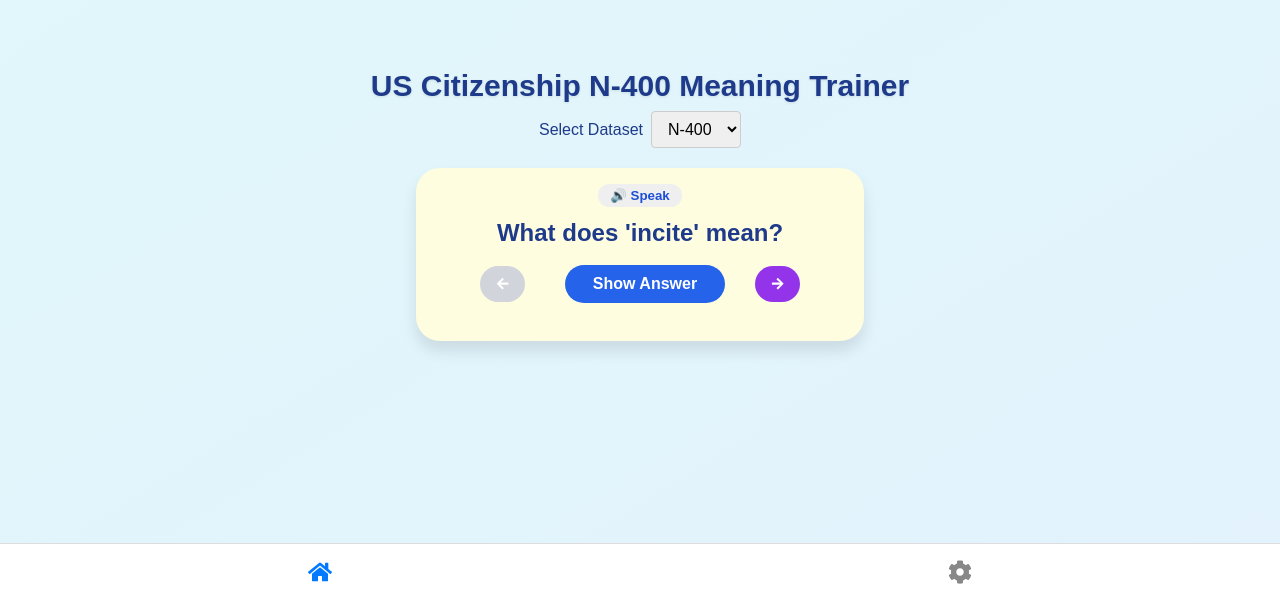
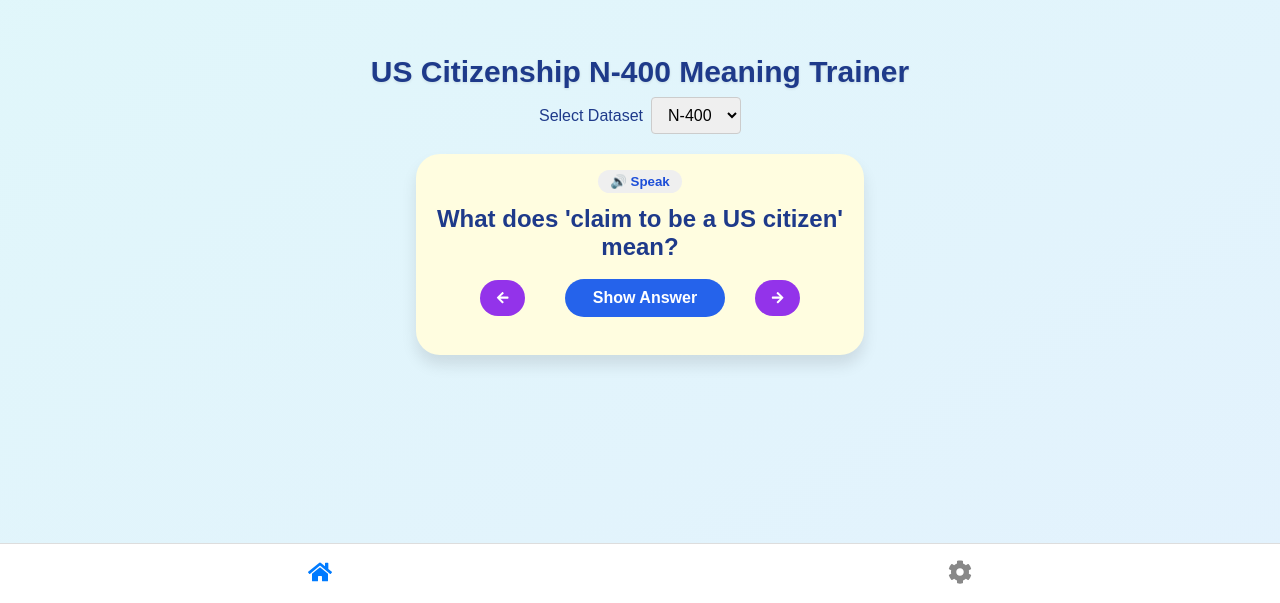
Before and after one commit to nampham-us/english-reflex-practice-immigration, a Next.js app: page / in a window 1280 px wide. Shown: the part 197-800 px from the top of the page. Built offline with nearby package versions, Linux system fonts and the light colour scheme.

Commit message:
Update index.tsx

```diff
--- a/pages/index.tsx
+++ b/pages/index.tsx
@@ -1,7 +1,6 @@
 // pages/index.tsx
 import React, { useEffect, useState, useCallback } from "react";
 import Button from "../components/Button";
-import { shuffleArray } from "../utils/shuffle"; // Hàm shuffle đã định nghĩa trước đó
 import { speak } from "../utils/speak"; // Hàm phát âm đã định nghĩa trước đó
 // Import các icon từ react-icons/fa
 import { FaArrowLeft, FaArrowRight } from 'react-icons/fa';
@@ -16,27 +15,21 @@ type HomeProps = {
 const Home: React.FC<HomeProps> = ({ language, civilsData, n400Data }) => {
   const [selectedData, setSelectedData] = useState<"civils" | "n400">("n400");
   const [showAnswer, setShowAnswer] = useState(false);
-  const [shuffledIndices, setShuffledIndices] = useState<number[]>([]);
-  const [currentShuffledIndex, setCurrentShuffledIndex] = useState(0);
+  const [currentIndex, setCurrentIndex] = useState(0);
 
   const currentData = selectedData === "civils" ? civilsData : n400Data;
 
   // Hàm khởi tạo danh sách shuffled indices
-  const initializeShuffledIndices = useCallback(() => {
-    const indices = currentData.map((_, index) => index);
-    const shuffled = shuffleArray(indices);
-    setShuffledIndices(shuffled);
-    setCurrentShuffledIndex(0);
-  }, [currentData]);
+  // Removed internal shuffling in favor of using the dataset order provided from settings
 
   // Khởi tạo shuffled indices khi component mount hoặc khi selectedData thay đổi
   useEffect(() => {
-    initializeShuffledIndices();
+    setCurrentIndex(0);
     setShowAnswer(false);
-  }, [initializeShuffledIndices]);
+  }, [currentData]);
 
   // Lấy mục hiện tại dựa trên shuffledIndices và currentShuffledIndex
-  const item = currentData[shuffledIndices[currentShuffledIndex]];
+  const item = currentData[currentIndex];
 
   // Gọi hàm speak khi item thay đổi
   useEffect(() => {
@@ -47,19 +40,19 @@ const Home: React.FC<HomeProps> = ({ language, civilsData, n400Data }) => {
 
   // Hàm xử lý Next
   const handleNext = () => {
-    if (currentShuffledIndex + 1 < shuffledIndices.length) {
-      setCurrentShuffledIndex(currentShuffledIndex + 1);
+    if (currentIndex + 1 < currentData.length) {
+      setCurrentIndex(currentIndex + 1);
     } else {
-      // Nếu đã đến cuối danh sách, tái sắp xếp lại
-      initializeShuffledIndices();
+      // Nếu đã đến cuối danh sách, quay về đầu danh sách
+      setCurrentIndex(0);
     }
     setShowAnswer(false);
   };
 
   // Hàm xử lý Prev
   const handlePrev = () => {
-    if (currentShuffledIndex > 0) {
-      setCurrentShuffledIndex(currentShuffledIndex - 1);
+    if (currentIndex > 0) {
+      setCurrentIndex(currentIndex - 1);
       setShowAnswer(false);
     }
   };
@@ -109,7 +102,6 @@ const Home: React.FC<HomeProps> = ({ language, civilsData, n400Data }) => {
           onChange={(e) => {
             const value = e.target.value as "civils" | "n400";
             setSelectedData(value);
-            initializeShuffledIndices(); // Khởi tạo lại shuffledIndices khi thay đổi dataset
           }}
         >
           <option value="civils">{labels[language].civils}</option>
@@ -156,8 +148,8 @@ const Home: React.FC<HomeProps> = ({ language, civilsData, n400Data }) => {
                 {/* Nút Prev */}
                 <Button
                   onClick={handlePrev}
-                  className={`btn-purple ${currentShuffledIndex === 0 ? "disabled" : ""}`}
-                  disabled={currentShuffledIndex === 0}
+                className="btn-purple"
+              disabled={currentIndex === 0}
                   style={{height: "2.2rem"}}
                 >
                   {/* {labels[language].prev} */}
```
